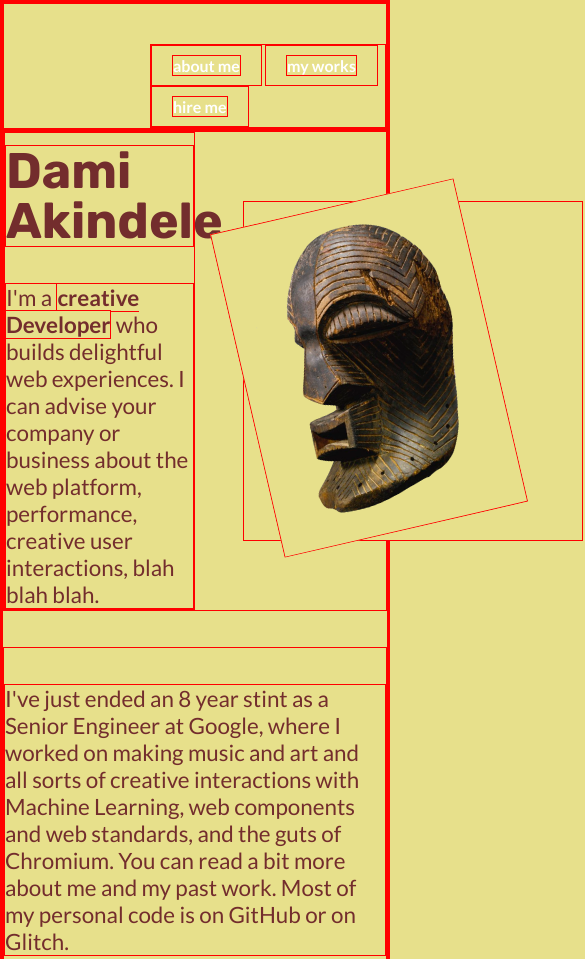
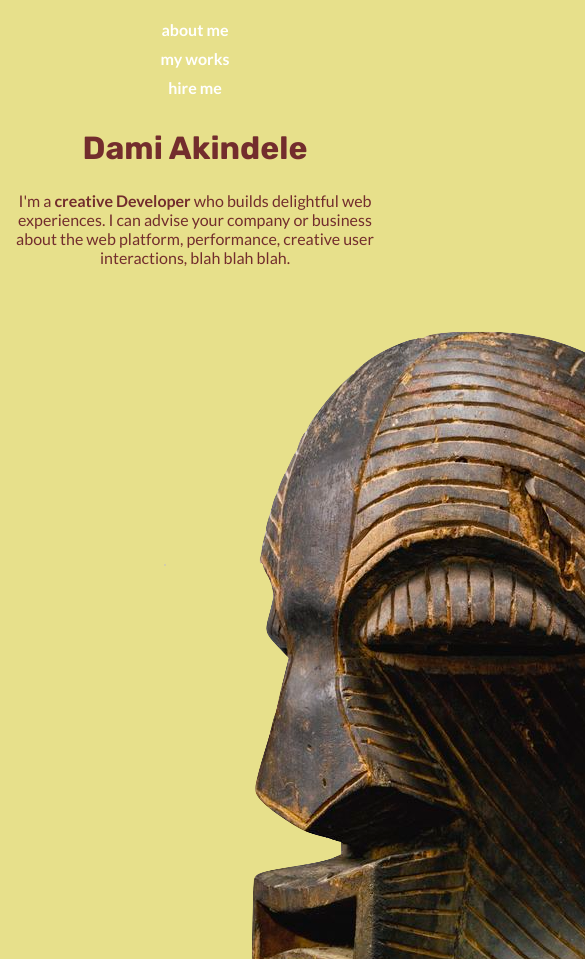
Before and after one commit to Dahmii/portfolio, a plain HTML site: page index.html in a window 390 px wide. Shown: the top 959 px of the page, 585 px wide, since content can reach past the window. Drawn offline with Linux system fonts and the light colour scheme; a web font is replaced by a local one.

Commit message:
something

```diff
--- a/assets/style.css
+++ b/assets/style.css
@@ -1,4 +1,4 @@
-/* CSS HEX */
+/* General Styles */
 :root {
   --secondary-color: #818479ff;
   --ash-gray: #b5cbb7ff;
@@ -14,6 +14,14 @@
   --header-font: "Rubik", sans-serif;
 }
 
+* {
+  box-sizing: border-box;
+  margin: 0;
+  padding: 0;
+  font-family: var(--primary-font);
+  background-color: var(--primary-color);
+}
+
 hr {
   background-color: var(--text-color);
   border: 0px;
@@ -25,29 +33,21 @@ hr {
   clear: both;
 }
 
-* {
-  box-sizing: border-box;
-  margin: 0;
-  padding: 0;
-  border: 1px solid red;
-  font-family: var(--primary-font);
-  background-color: var(--primary-color);
+/* Navigation */
+nav {
+  display: flex;
+  align-items: center;
+  justify-content: center; /* Center nav links */
+  padding: 20px 10%;
 }
 
-nav {
+nav ul {
   display: flex;
-  font-family: var(--secondary-font);
-  background-color: var(--primary-color);
-  align-items: center;
-  justify-content: space-between;
-  padding-top: 40px;
-  padding-left: 38%;
+  gap: 20px;
 }
 
 nav ul li {
   list-style-type: none;
-  display: inline-block;
-  padding: 10px 20px;
 }
 
 nav ul li a {
@@ -57,10 +57,10 @@ nav ul li a {
 }
 
 nav ul li a:hover {
-  font-size: x-large;
-  text-align: center;
+  border-bottom: 0.1rem solid #732d2d;
 }
 
+/* Hero Section */
 .hero {
   position: relative;
   min-height: 50vh;
@@ -70,6 +70,7 @@ nav ul li a:hover {
   flex-direction: column;
   justify-content: center;
   align-items: center;
+  text-align: center;
 }
 
 .hero-wrapper {
@@ -79,89 +80,64 @@ nav ul li a:hover {
   align-items: center;
   width: 700px;
   max-width: 100%;
-  position: relative;
 }
 
 .hero-img {
-  height: 100%;
-  max-width: 90%;
-  min-width: 340px;
-  min-height: 340px;
+  height: auto;
+  max-width: 75%; /* Reduce image size */
+  min-width: 250px;
+  min-height: 250px;
 }
 
 .hero-text {
-  margin-right: 48px;
+  margin-right: 24px;
   max-width: 50%;
 }
 
 .hero h1 {
   font-family: var(--header-font);
-  font-size: 50px;
-  line-height: 50px;
+  font-size: 40px;
+  line-height: 45px;
   margin: 12px 0;
-  padding: 0;
   color: var(--text-color);
 }
 
 .hero p {
-  margin-top: 36px;
-  font-size: 1.4em;
+  margin-top: 24px;
+  font-size: 1.2em;
   color: var(--text-color);
 }
 
-.hero img {
-  /* width: 250px; */
-  /* transform: rotate(-13deg); */
-  /* z-index: -1; */
-}
-.avatar {
-  width: 250px;
-  transform: rotate(-13deg);
-  z-index: -1;
-}
-
-.content {
-  max-width: 700px;
-  margin: 0 auto;
-  margin-top: 36px;
-  margin-bottom: 48px;
-  padding: 0;
-  width: inherit;
-}
-
-h2 {
-  text-align: center;
-  font-family: var(--header-font);
-  font-size: 36px;
-  color: var(--text-color);
-  position: relative;
-}
-
+/* Project Grid */
 .grid-container {
   display: grid;
-  grid-template-columns: auto auto auto;
-  padding: 10px 0 10px 80px;
+  grid-template-columns: repeat(3, 1fr);
+  gap: 20px;
+  padding: 20px;
 }
 
 .project-img {
-  width: 400px;
+  width: 100%;
+  max-width: 300px; /* Reduce project image size */
   margin-top: 30px;
 }
 
+/* Footer */
 .footer-links {
   display: flex;
-  font-family: var(--secondary-font);
-  background-color: var(--primary-color);
   align-items: center;
-  justify-content: space-between;
-  padding-top: 40px;
-  padding-left: 35%;
+  justify-content: center;
+  gap: 20px;
+  padding: 20px;
+}
+
+.footer-links ul {
+  display: flex;
+  gap: 15px;
 }
 
 .footer-links ul li {
   list-style-type: none;
-  display: inline-block;
-  padding: 10px 25px;
 }
 
 .footer-links li a {
@@ -169,3 +145,56 @@ h2 {
   color: var(--white);
   font-weight: bold;
 }
+
+/* Responsive Design */
+@media (max-width: 1024px) {
+  nav {
+    padding: 20px 5%;
+  }
+  .hero-wrapper {
+    flex-direction: column;
+    text-align: center;
+  }
+  .hero-text {
+    margin-right: 0;
+    max-width: 100%;
+  }
+  .hero-img {
+    max-width: 60%; /* Further reduce image size */
+    min-width: 200px;
+    min-height: 200px;
+  }
+  .grid-container {
+    grid-template-columns: repeat(2, 1fr);
+  }
+}
+
+@media (max-width: 768px) {
+  nav {
+    flex-direction: column;
+    align-items: center;
+  }
+  nav ul {
+    display: flex;
+    flex-direction: column;
+    gap: 10px;
+    text-align: center;
+  }
+  .hero h1 {
+    font-size: 32px;
+    line-height: 38px;
+  }
+  .hero p {
+    font-size: 1em;
+  }
+  .hero-img {
+    max-width: 50%; /* Further reduce for small screens */
+  }
+  .grid-container {
+    grid-template-columns: 1fr;
+  }
+  .footer-links {
+    flex-direction: column;
+    text-align: center;
+  }
+}
--- a/index.html
+++ b/index.html
@@ -1,38 +1,34 @@
 <!DOCTYPE html>
 <html lang="en">
+
 <head>
   <meta charset="UTF-8" />
   <meta name="viewport" content="width=device-width, initial-scale=1.0" />
   <title>Document</title>
   <link rel="preconnect" href="https://fonts.googleapis.com" />
   <link rel="preconnect" href="https://fonts.gstatic.com" crossorigin />
-    <link
-      href="https://fonts.googleapis.com/css2?family=Ojuju:wght@200..800&display=swap"
-      rel="stylesheet"
-    />
-    <link rel="stylesheet" href="../portfolio/assets/style.css" />
+  <link href="https://fonts.googleapis.com/css2?family=Ojuju:wght@200..800&display=swap" rel="stylesheet" />
+  <link rel="stylesheet" href="./assets/style.css" />
 
   <link rel="preconnect" href="https://fonts.googleapis.com" />
   <link rel="preconnect" href="https://fonts.gstatic.com" crossorigin />
   <link
     href="https://fonts.googleapis.com/css2?family=Ubuntu:ital,wght@0,300;0,400;0,500;0,700;1,300;1,400;1,500;1,700&display=swap"
-      rel="stylesheet"
-    />
+    rel="stylesheet" />
 
   <link rel="preconnect" href="https://fonts.googleapis.com" />
   <link rel="preconnect" href="https://fonts.gstatic.com" crossorigin />
   <link
     href="https://fonts.googleapis.com/css2?family=Lato:ital,wght@0,100;0,300;0,400;0,700;0,900;1,100;1,300;1,400;1,700;1,900&family=Ubuntu:ital,wght@0,300;0,400;0,500;0,700;1,300;1,400;1,500;1,700&display=swap"
-      rel="stylesheet"
-    />
+    rel="stylesheet" />
 
   <link rel="preconnect" href="https://fonts.googleapis.com" />
   <link rel="preconnect" href="https://fonts.gstatic.com" crossorigin />
   <link
     href="https://fonts.googleapis.com/css2?family=Lato:ital,wght@0,100;0,300;0,400;0,700;0,900;1,100;1,300;1,400;1,700;1,900&family=Rubik:ital,wght@0,300..900;1,300..900&family=Ubuntu:ital,wght@0,300;0,400;0,500;0,700;1,300;1,400;1,500;1,700&display=swap"
-      rel="stylesheet"
-    />
+    rel="stylesheet" />
 </head>
+
 <body>
   <header>
     <nav>
@@ -131,4 +127,5 @@
     </div>
   </footer>
 </body>
+
 </html>
```
Lines whose indentation alone changed are shown as unchanged.
